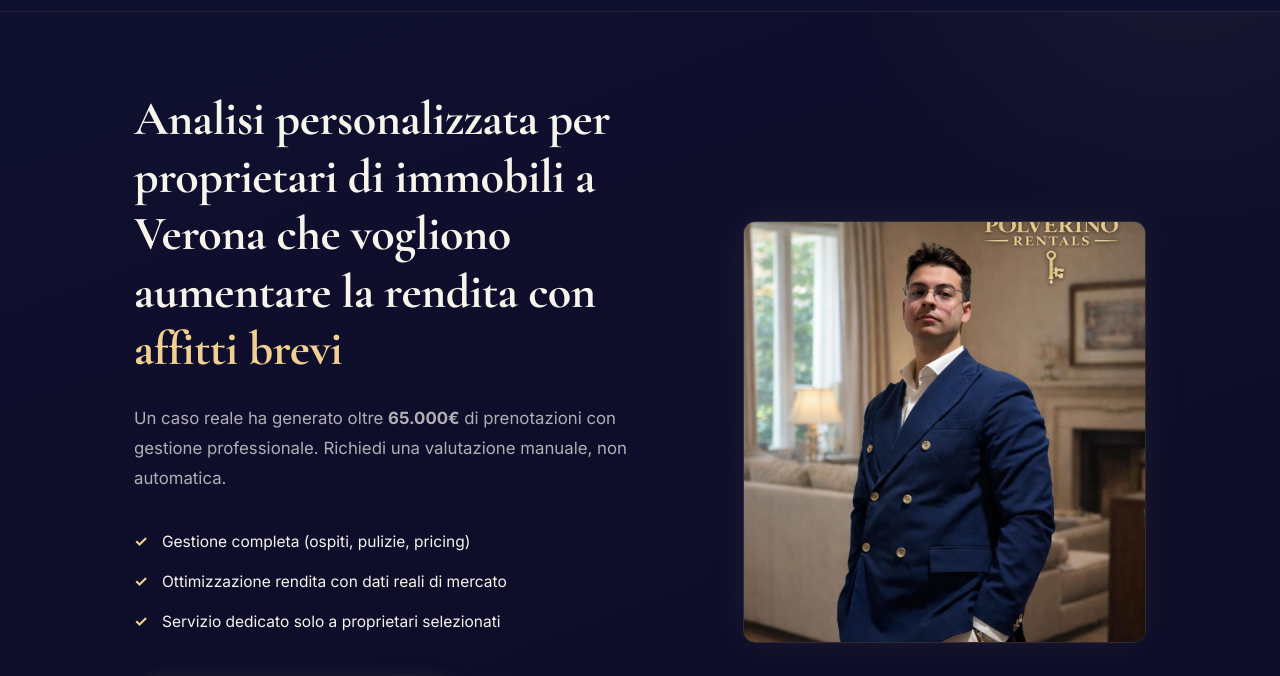
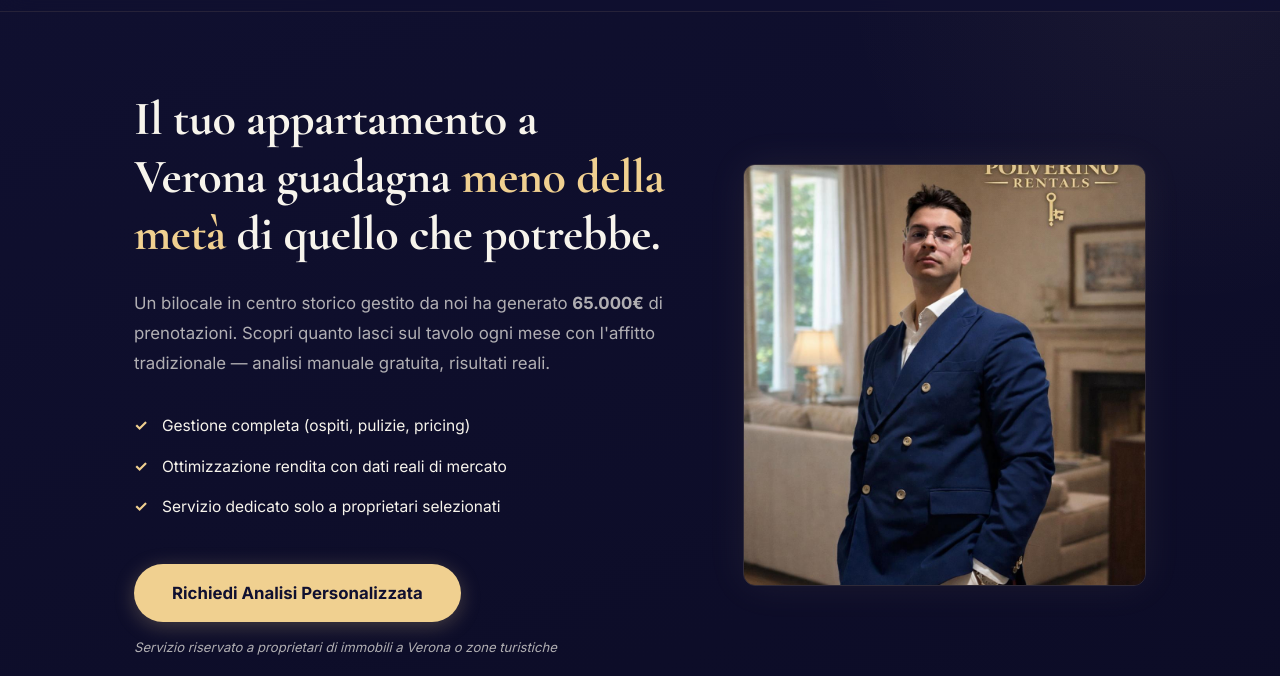
Before and after one commit to sitopolverinorentals/sito-ufficiale, a plain HTML site: page analisi.html in a window 1280 px wide. Shown: the part 61-737 px from the top of the page. Drawn offline with nearby package versions, Linux system fonts and the light colour scheme; a script that the page names is missing.

Commit message:
Update: Headline hero - promessa diretta e impattante

```diff
--- a/analisi.html
+++ b/analisi.html
@@ -708,8 +708,8 @@
     <div class="container">
         <div class="hero-inner">
             <div class="hero-text">
-                <h1>Analisi personalizzata per proprietari di immobili a Verona che vogliono aumentare la rendita con <em>affitti brevi</em></h1>
-                <p class="hero-sub">Un caso reale ha generato oltre <strong>65.000&euro;</strong> di prenotazioni con gestione professionale. Richiedi una valutazione manuale, non automatica.</p>
+                <h1>Il tuo appartamento a Verona guadagna <em>meno della metà</em> di quello che potrebbe.</h1>
+                <p class="hero-sub">Un bilocale in centro storico gestito da noi ha generato <strong>65.000&euro;</strong> di prenotazioni. Scopri quanto lasci sul tavolo ogni mese con l'affitto tradizionale — analisi manuale gratuita, risultati reali.</p>
                 <ul class="hero-bullets">
                     <li>Gestione completa (ospiti, pulizie, pricing)</li>
                     <li>Ottimizzazione rendita con dati reali di mercato</li>
```
